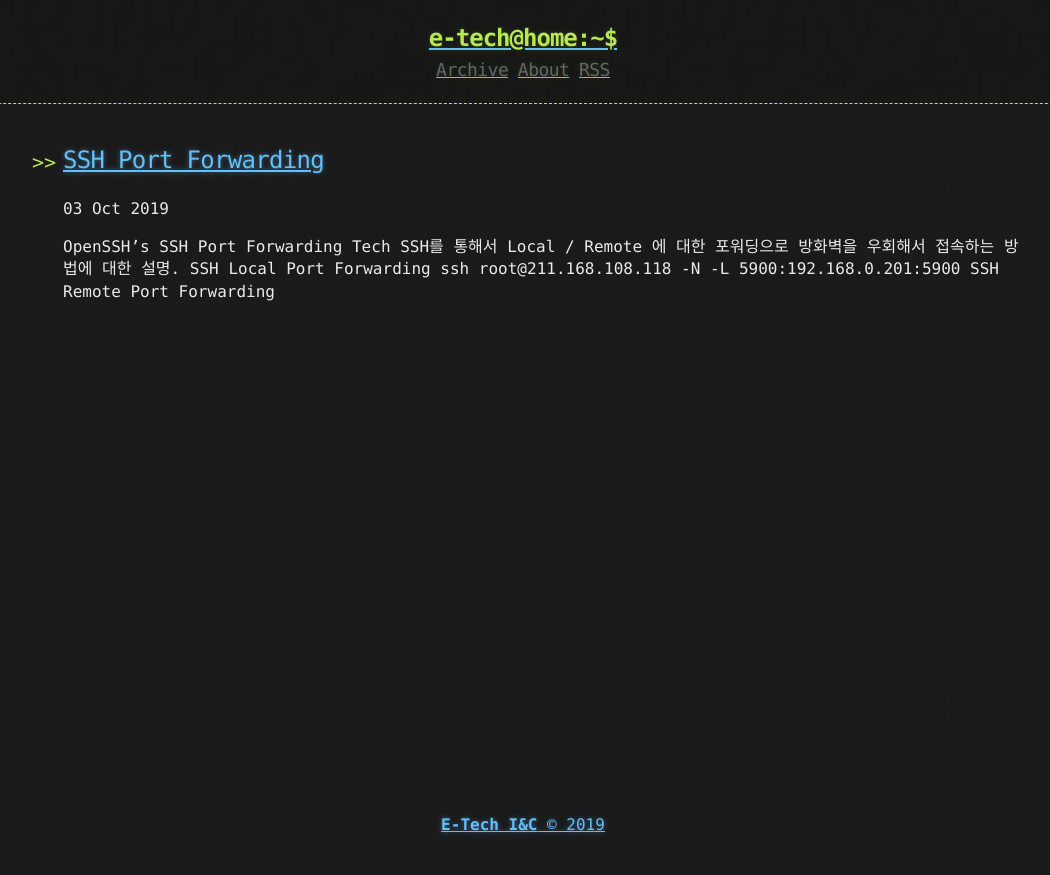
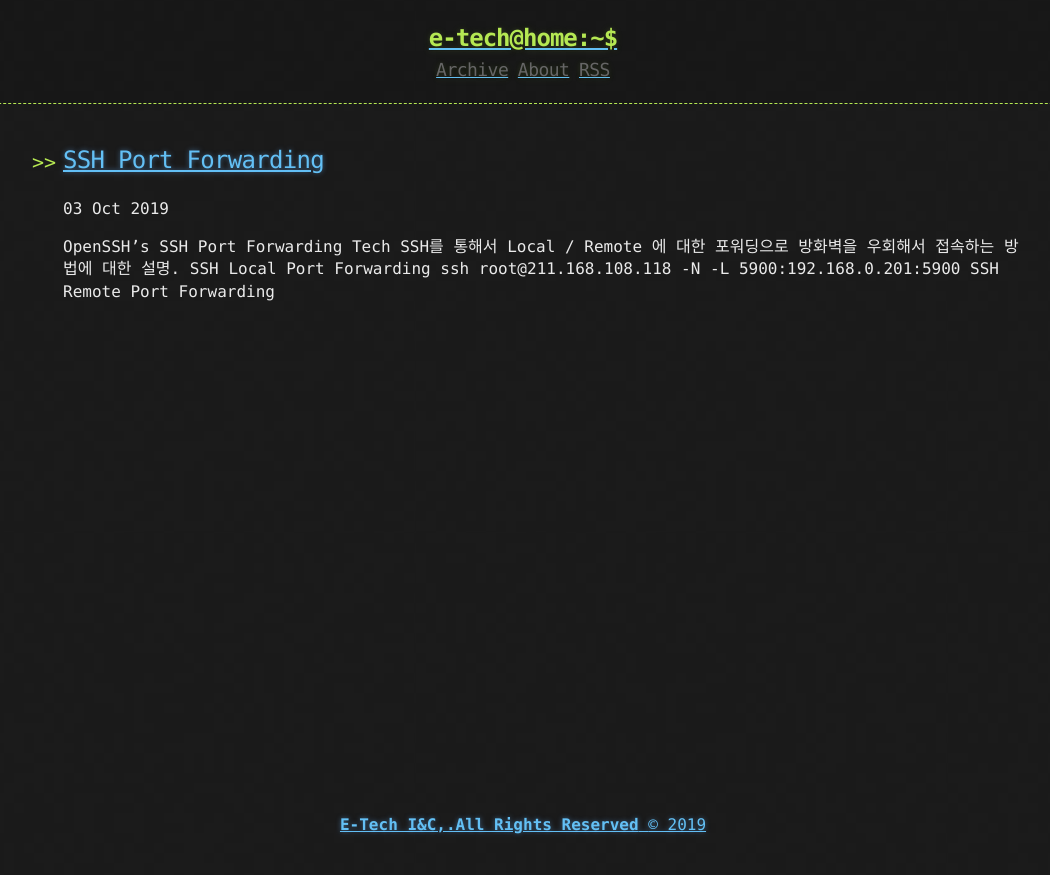
Before and after one commit to e-techinc/etechinc, a Jekyll site: the page built from index.html, in a window 1280 px wide. Shown: the top 875 px of the page, without its empty margins (117-1167 px from the left). Built offline with Jekyll 4.4.1, drawn with Linux system fonts in a browser that asks for light colours; the list of posts is cut into pages by our own code.

Commit message:
Update _config.yml

```diff
--- a/_config.yml
+++ b/_config.yml
@@ -28,5 +28,5 @@ plugins:
   - jekyll-sitemap
 
 # Custom variables
-owner : "E-Tech I&C"
-year : "2019"
+owner : "E-Tech I&C,.All Rights Reserved"
+year : "Since. 2019.10"
```
